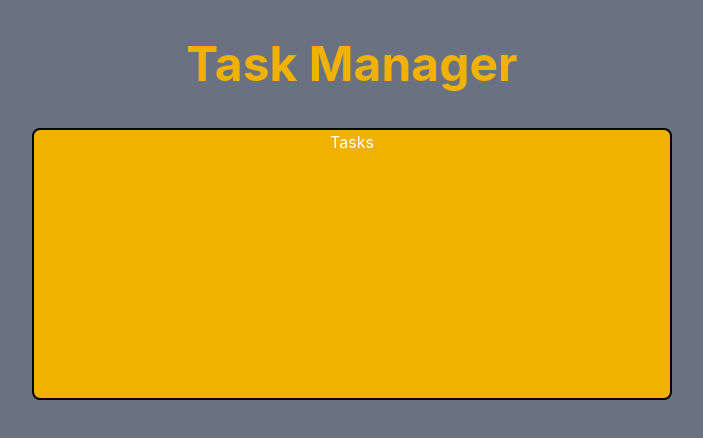
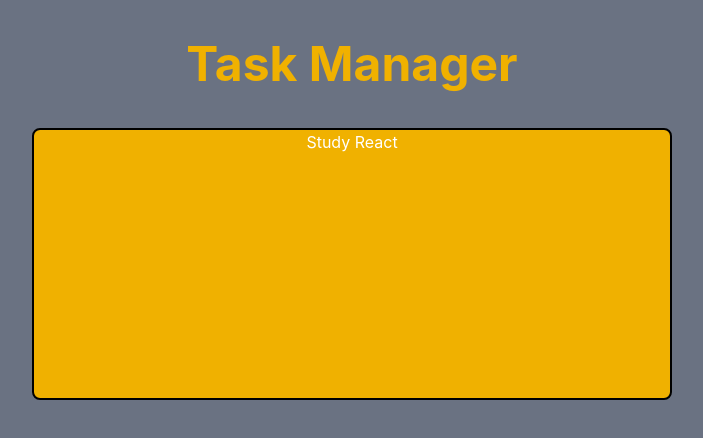
Before and after one commit to daveesin/task-list-react, a React (Vite) app: page / in a window 1280 px wide. Shown: the top 438 px of the page, without its empty margins (288-991 px from the left). Built offline with nearby package versions, Linux system fonts and the light colour scheme.

Commit message:
Creating the tasks on a state and importing to my component as a parameter

```diff
--- a/src/App.jsx
+++ b/src/App.jsx
@@ -1,6 +1,30 @@
 import Tasks from "./components/Tasks";
+import { useState } from "react";
 
 function App() {
+
+  {/**Creating the tasks using a state here to use as a property of the Tasks component */}
+  const [tasks, setTasks] = useState([
+    {
+      id: 1,
+      title: "Study React",
+      description: "Study React and learn basic concepts",
+      completed: false
+    },
+    {
+      id: 2,
+      title: "Make the lunch",
+      description: "Prepare and eat a healthy lunch",
+      completed: false
+    },
+    {
+      id: 3,
+      title: "Go to the gym",
+      description: "Go to the gym and do a workout",
+      completed: false
+    }
+  ]);
+
   return (
     <div className="w-full h-screen flex justify-center bg-gray-500 text-white">
       <div className="w-1/2 h-1/2 flex flex-col items-center">
@@ -10,7 +34,7 @@ function App() {
         </h1>
 
         {/*Render the Tasks component*/}
-        <Tasks />
+        <Tasks tasks={tasks} />
 
       </div>
     </div>
--- a/src/components/Tasks.jsx
+++ b/src/components/Tasks.jsx
@@ -1,8 +1,9 @@
-function Tasks() {
+function Tasks(props) {
+    console.log(props.tasks);
     return(
         <div className="w-full h-screen flex justify-center bg-yellow-500 text-white rounded-lg border-2 border-black">
 
-            <h1>Tasks</h1>
+            <h1>{props.tasks[0].title}</h1>
 
         </div>
     );
```
